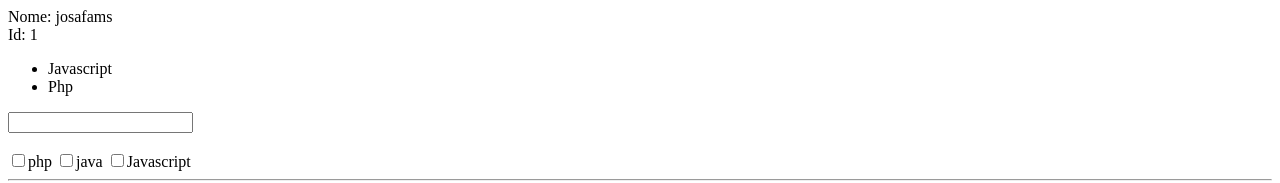
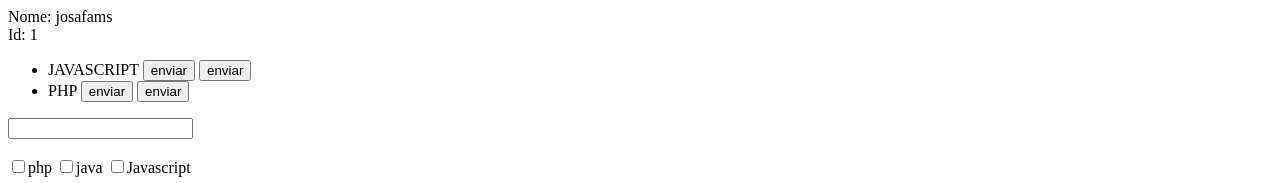
Before and after one commit to jdruk/vuejs-basic, a plain HTML site: page index.html in a window 1280 px wide. Shown: the top 183 px of the page. Drawn offline with nearby package versions, Linux system fonts and the light colour scheme.

Commit message:
filters e methods no vue

```diff
--- a/index.html
+++ b/index.html
@@ -15,7 +15,9 @@
       </div>
       <ul>
         <li v-for='item in linguagens'>
-          {{ item.nome}}
+          {{ item.nome | toUpper}}
+          <button type="button" @click="enviar()">enviar</button>
+          <button :data-source='item.url' type="button" @click="teste()">enviar</button>
         </li>
       </ul>
 
@@ -49,10 +51,26 @@
             nome: 'josafams'
           },
           linguagens: [
-            { nome: 'Javascript'},
-            { nome: 'Php'}
+            { nome: 'Javascript', url: "bla.com.br"},
+            { nome: 'Php', url: 'php.com.br'}
           ],
           favoritas_linguagens: []
+        },
+        filters: {
+          toUpper(str){
+            return str.toUpperCase();
+          }
+
+        },
+        methods: {
+          enviar(){
+            alert("opa");
+          },
+          teste(){
+            var element = event.target;
+            var id = element.getAttribute('data-source');
+            console.log(element);
+          }
         }
       });
     </script>
```
